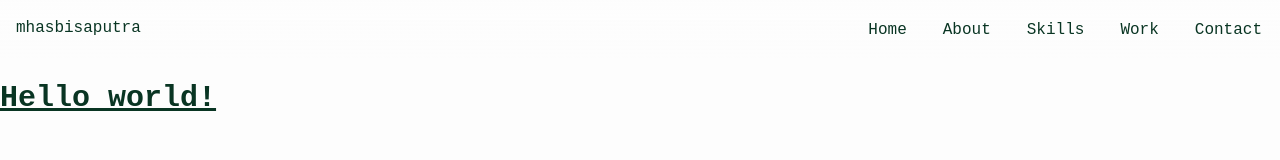
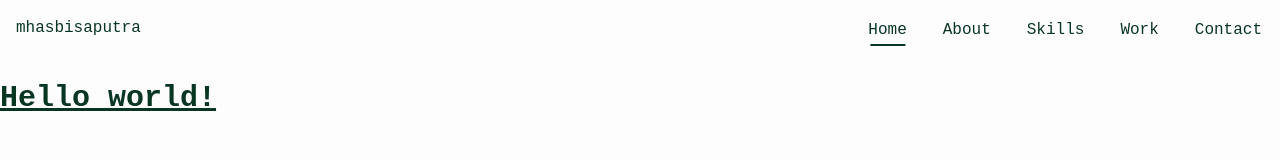
Before and after one commit to lukpaikat/my-portfolio-website, a React (Create React App) app: page / in a window 1280 px wide. Shown: the top 160 px of the page. Built offline with nearby package versions, Linux system fonts and the light colour scheme; some icons are missing.

Commit message:
implement react-scroll

```diff
--- a/src/components/NavBar.jsx
+++ b/src/components/NavBar.jsx
@@ -1,10 +1,7 @@
 // eslint-disable-next-line import/no-extraneous-dependencies
 import { Icon } from '@iconify/react';
-import React, { useState } from 'react';
-
-// TODO: use react scroll for links
-// TODO: make sure nav menu relative to navbar
-// TODO: what happen to the nav state after a nav link clicked
+import React, { useEffect, useState } from 'react';
+import { Link } from 'react-scroll';
 
 // before for navElements
 /* before:transition-all before:-z-10 before:absolute
@@ -15,28 +12,38 @@ import React, { useState } from 'react';
 
 function NavBar() {
   const [nav, setNav] = useState(false);
-  const toggleNav = () => setNav((prevNav) => !prevNav);
   const [theme, setTheme] = useState(localStorage.theme);
   const oppositeTheme = theme === 'dark' ? 'light' : 'dark';
 
+  useEffect(() => {
+    console.log(nav);
+  }, [nav]);
+  const toggleNav = () => setNav((prevNav) => !prevNav);
+
   const navItems = [
-    ['Home', '/', 'nav1'],
-    ['About', '/', 'nav2'],
-    ['Skills', '/', 'nav3'],
-    ['Work', '/', 'nav4'],
-    ['Contact', '/', 'nav5'],
+    ['Home', 'hero', 'nav1'],
+    ['About', 'about', 'nav2'],
+    ['Skills', 'skills', 'nav3'],
+    ['Work', 'work', 'nav4'],
+    ['Contact', 'contact', 'nav5'],
   ];
   const navElements = navItems.map(([title, url, key]) => (
     <li key={key}>
-      <a
+      <Link
+        spy
+        activeClass="after:w-1/6 md:after:w-1/2"
         className="relative z-10 md:text-center min-h-44px min-w-44px w-60 md:w-auto block p-4 md:text-base transition-all
           border-2 border-transparent hover:border-county-green hover:dark:border-soapstone
           after:transition-all after:absolute after:h-0.5 after:dark:bg-soapstone after:bg-county-green
           after:bottom-3 after:left-4 md:after:left-1/2 md:after:-translate-x-1/2 hover:after:w-1/6 md:hover:after:w-1/2 after:w-0"
-        href={url}
+        to={url}
+        smooth
+        duration={500}
+        offset={-200}
+        onClick={() => { if (nav) { toggleNav(); } }}
       >
         {title}
-      </a>
+      </Link>
     </li>
   ));
   const toggleTheme = () => {
```
